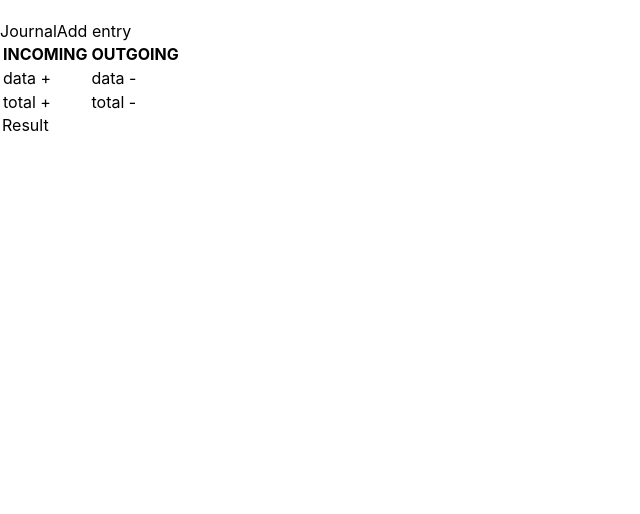
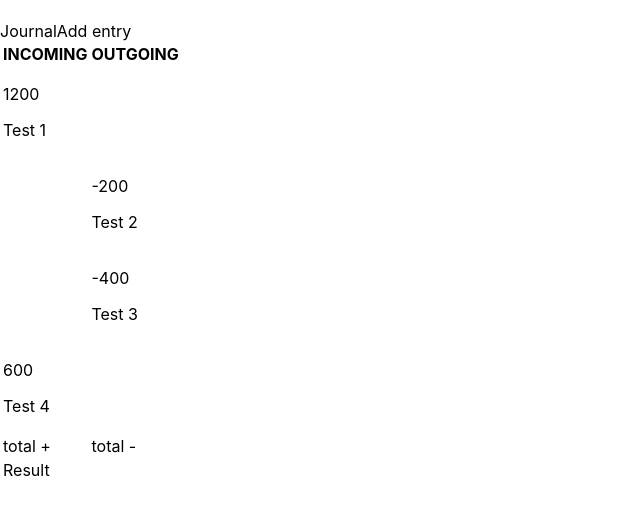
Before and after one commit to ysrchf/AccountingYSR, a Next.js app: page / in a window 1280 px wide. Shown: the top 514 px of the page, without its empty margins (0-640 px from the left). Built offline with nearby package versions, Linux system fonts and the light colour scheme.

Commit message:
ENFIN LE CONTEXTE MARCHE LETS GOOOOOOOOOOOOOOOOOOOOOOOOO

```diff
--- a/pages/api/hello.js
+++ b/pages/api/hello.js
@@ -1,5 +1,5 @@
 // Next.js API route support: https://nextjs.org/docs/api-routes/introduction
 
 export default function handler(req, res) {
-  res.status(200).json({ name: 'John Doe' })
+  res.status(200).json({ name: "John Doe" })
 }
--- a/pages/index.js
+++ b/pages/index.js
@@ -1,13 +1,14 @@
+import { AppContextProvider } from "../src/components/AppContext"
 import Journal from "../src/components/Journal"
+import Layout from "../src/components/Layout"
 
-import Layout from "../src/components/Layout"
 const Home = () => {
   return (
-    <div>
-      <Layout>
+    <Layout>
+      <AppContextProvider>
         <Journal />
-      </Layout>
-    </div>
+      </AppContextProvider>
+    </Layout>
   )
 }
 export default Home
--- a/src/components/AppContext.jsx
+++ b/src/components/AppContext.jsx
@@ -1,31 +1,36 @@
-import { createContext, useCallback, useState } from "react"
+import { createContext, useState } from "react"
 
 const AppContext = createContext({})
 
-const AppContextProvider = (props) => {
-  const [lastEntryId, setLastEntryId] = useState(0)
-  const [entryList, setEntryList] = useState([])
-
-  const addEntry = useCallback(
-    (entry) => {
-      setLastEntryId((currentLastEntryId) => currentLastEntryId + 1)
-      setEntryList((currentEntryList) => [
-        ...currentEntryList,
-        {
-          id: lastEntryId + 1,
-          ...entry,
-        },
-      ])
+export const AppContextProvider = (props) => {
+  const [amountList, setAmounts] = useState([
+    {
+      id: 1,
+      price: 1200,
+      description: "Test 1",
     },
-    [lastEntryId]
-  )
+    {
+      id: 2,
+      price: -200,
+      description: "Test 2",
+    },
+    {
+      id: 3,
+      price: -400,
+      description: "Test 3",
+    },
+    {
+      id: 4,
+      price: 600,
+      description: "Test 4",
+    },
+  ])
 
   return (
     <AppContext.Provider
       {...props}
       value={{
-        entryList: entryList || [],
-        addEntry,
+        amountList,
       }}
     />
   )
--- a/src/components/Journal.jsx
+++ b/src/components/Journal.jsx
@@ -1,4 +1,9 @@
+import { useContext } from "react"
+import AppContext from "./AppContext"
+
 const Journal = () => {
+  const { amountList } = useContext(AppContext)
+
   return (
     <table>
       <thead>
@@ -8,18 +13,32 @@ const Journal = () => {
         </tr>
       </thead>
       <tbody>
-        <tr>
-          <td>data +</td>
-          <td>data -</td>
-        </tr>
+        {amountList.map(({ id, description, price }) => (
+          <tr key={id}>
+            {price > 0 ? (
+              <td>
+                <p>{price}</p>
+                <p>{description}</p>
+              </td>
+            ) : (
+              <>
+                <td></td>
+                <td>
+                  <p>{price}</p>
+                  <p>{description}</p>
+                </td>
+              </>
+            )}
+          </tr>
+        ))}
         <tr>
           <td>total +</td>
           <td>total -</td>
         </tr>
+        <tr>
+          <td>Result</td>
+        </tr>
       </tbody>
-      <tfoot>
-        <tr>Result</tr>
-      </tfoot>
     </table>
   )
 }
--- a/src/components/Layout.jsx
+++ b/src/components/Layout.jsx
@@ -7,7 +7,6 @@ const Layout = (props) => {
     <div {...otherProps}>
       <Header />
       <main>{children}</main>
-      <body></body>
     </div>
   )
 }
```
Also changed, not shown: pages/addentry.jsx (+9 -5 lines), src/components/EntryForm.jsx (+13 -15 lines), .eslintrc.json (deleted).
